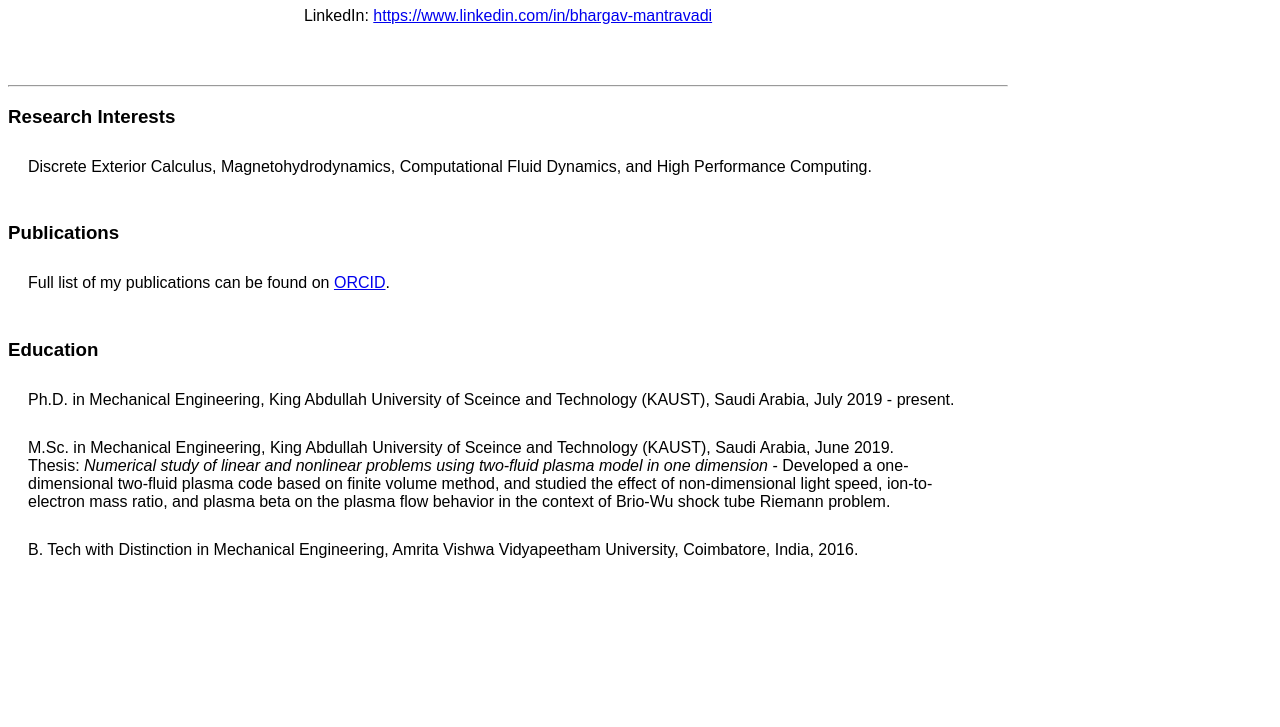
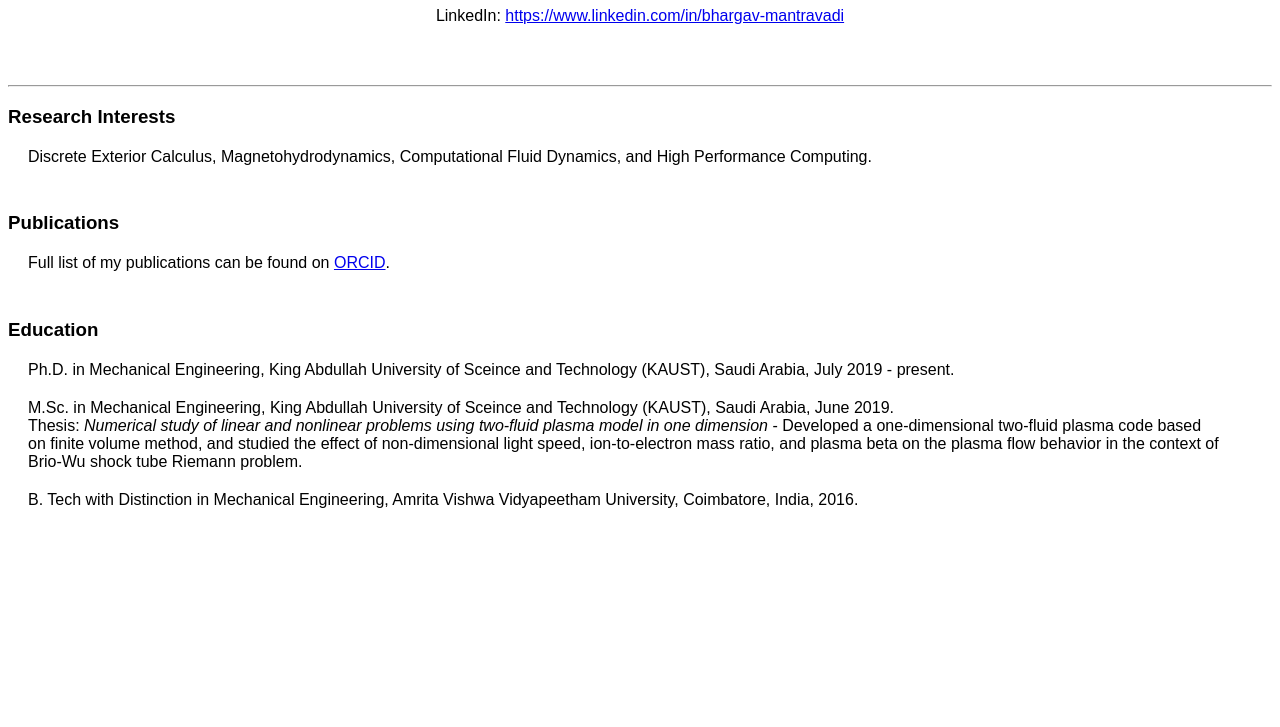
Before and after one commit to bhargav-mantravadi/bhargav-mantravadi.github.io, a plain HTML site: page index.html in a window 1280 px wide. Shown: the part 73-800 px from the top of the page. Drawn offline with Linux system fonts and the light colour scheme.

Commit message:
Update index.html

```diff
--- a/index.html
+++ b/index.html
@@ -12,9 +12,9 @@ p.ex1 {
 }
 
 div {
-  margin-top: 30px;
+  margin-top: 20px;
   margin-bottom: 10px;
-  margin-right: 20px;
+  margin-right: 50px;
   margin-left: 20px;
 }
 
@@ -60,14 +60,14 @@ body {font-family: Arial;}
 </head>
 
 
-<body style="width: 100%;max-width: 1000px;">
+<body>
 
 
 
-<center> <h1>Bhargav Mantravadi</h1> </center>
+<center><h1>Bhargav Mantravadi</h1></center>
 
 
-<p style="text-align:center">LinkedIn: <a href="https://www.linkedin.com/in/bhargav-mantravadi/">https://www.linkedin.com/in/bhargav-mantravadi</a></p>
+<center><p>LinkedIn: <a href="https://www.linkedin.com/in/bhargav-mantravadi/">https://www.linkedin.com/in/bhargav-mantravadi</a></p></center>
 
 
 <!-- <p style="text-align:center">GitHub: <a href="https://github.com/bhargav-mantravadi">https://github.com/bhargav-mantravadi</a></p> -->
```
